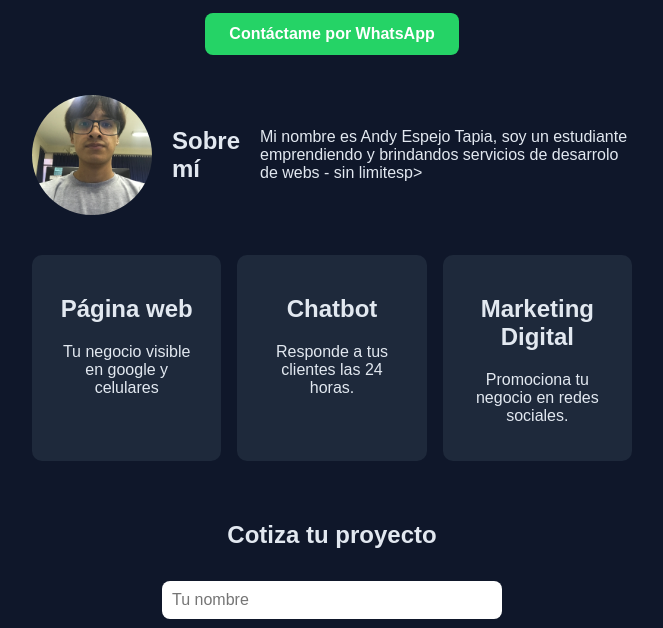
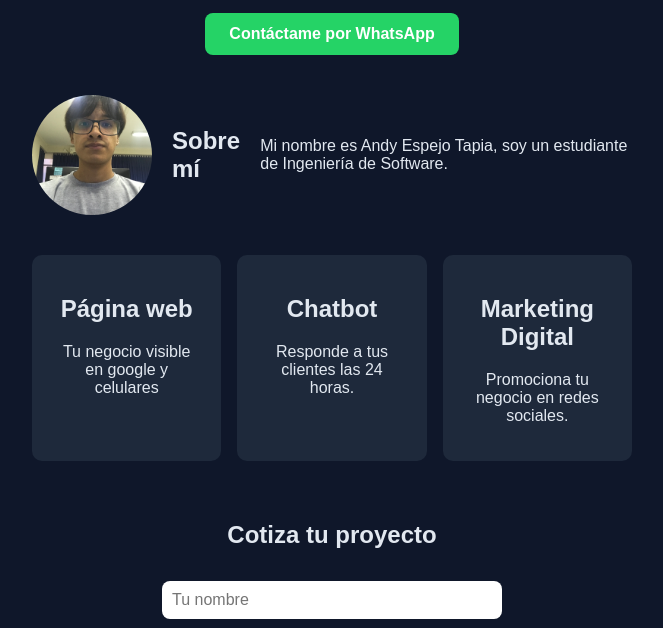
Before and after one commit to tommerespejo-hash/Imperio, a plain HTML site: page index.html in a window 1280 px wide. Shown: the part 139-767 px from the top of the page, without its empty margins (308-971 px from the left). Drawn offline with Linux system fonts and the light colour scheme.

Commit message:
Perfil v4

```diff
--- a/index.html
+++ b/index.html
@@ -18,8 +18,7 @@
 <section class="sobre-mi">
  <img src="foto.png" alt="Foto de Andy Espejo Tapia" class="foto">
     <h2>Sobre mí</h2>
-  </div>
-    <p>Mi nombre es Andy Espejo Tapia, soy un estudiante emprendiendo y brindandos servicios de desarrolo de webs - sin limitesp>
+    <p>Mi nombre es Andy Espejo Tapia, soy un estudiante de Ingeniería de Software.</p>
   </div>
 </section>
 <section class="servicios">
```
